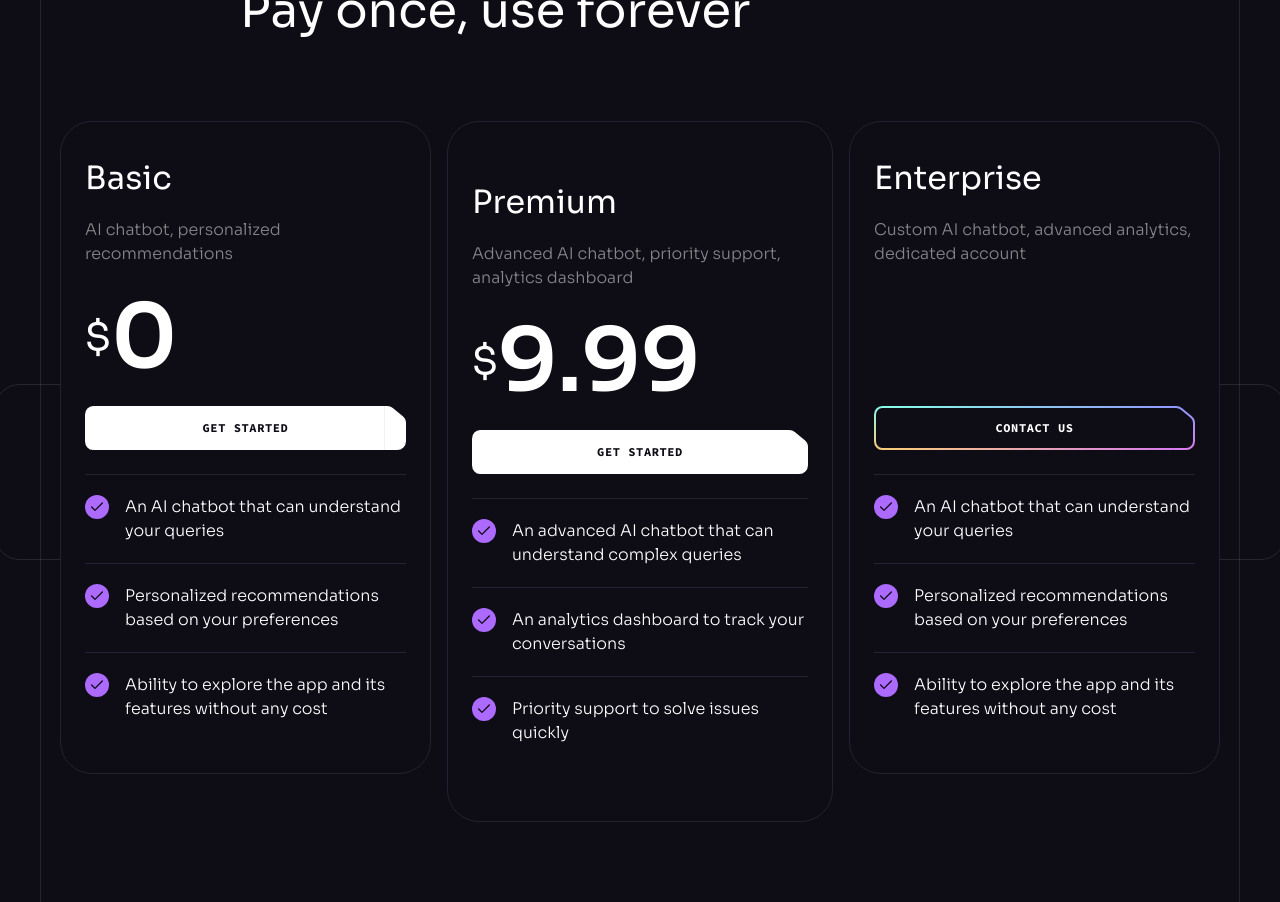
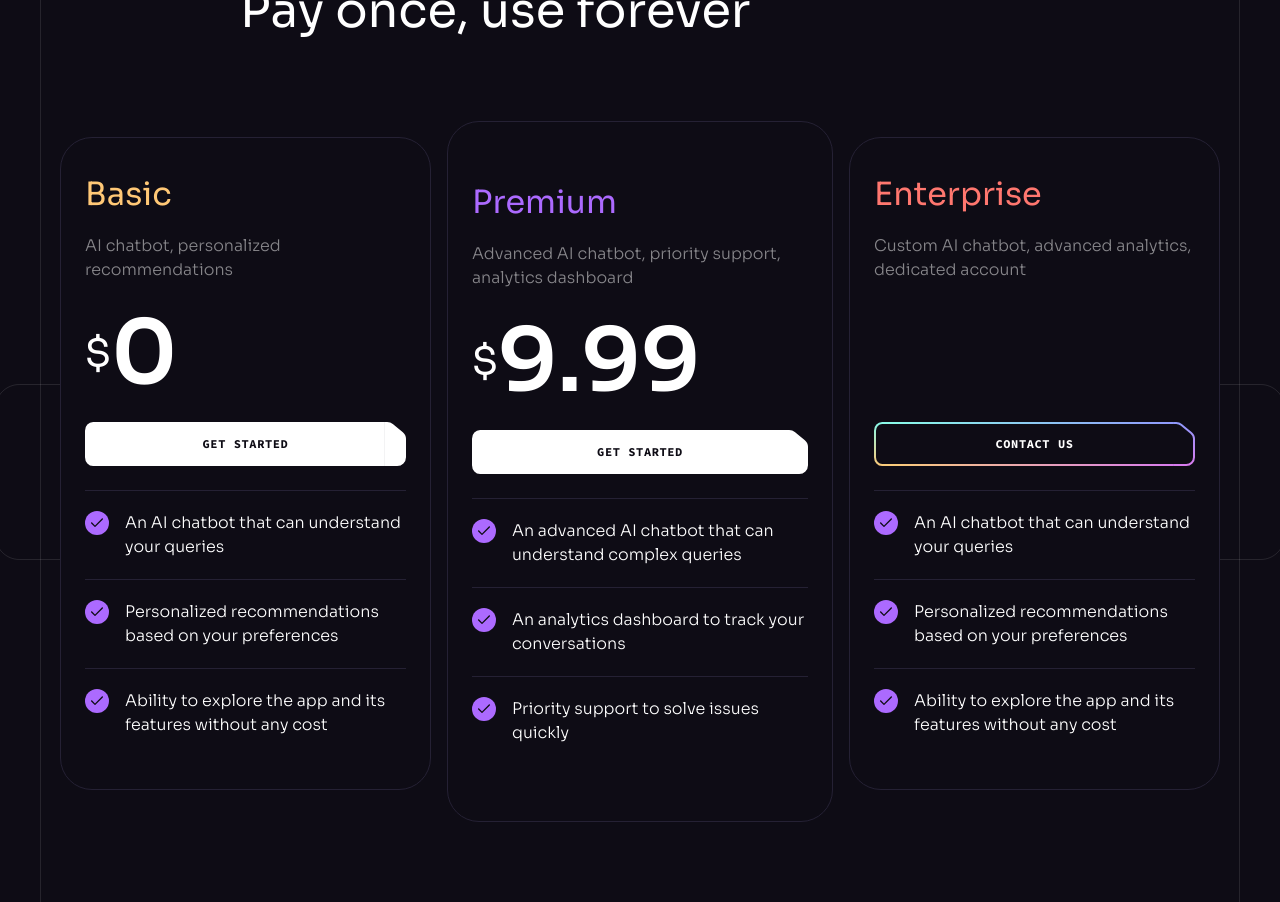
Before and after one commit to bviscosi/brainwave, a React (Vite) app: page / in a window 1280 px wide. Shown: the part 6020-6922 px from the top of the page. Built offline with nearby package versions, Linux system fonts and the light colour scheme.

Commit message:
pricing list title colors

```diff
--- a/src/components/PricingList.jsx
+++ b/src/components/PricingList.jsx
@@ -8,7 +8,7 @@ const PricingList = () => {
       {pricing.map((item) => (
         <div
           key={item.id}
-          className="w-[19rem] max-lg:w-full h-full px-6 bg-n-8 border border-n-6 rounded-[2rem] lg:w-auto even:py-14 odd:py-8 ">
+          className="w-[19rem] max-lg:w-full h-full px-6 bg-n-8 border border-n-6 rounded-[2rem] lg:w-auto even:py-14 odd:py-8 odd:my-4 [&>h4]:first:text-color-2 [&>h4]:even:text-color-1 [&>h4]:last:text-color-3">
           <h4 className="h4 mb-4">{item.title}</h4>
           <p className="body-2 min-h-[4rem] mb-3 text-n-1/50">{item.description}</p>
           <div className="flex items-center h-[5.5rem] mb-6">
```
